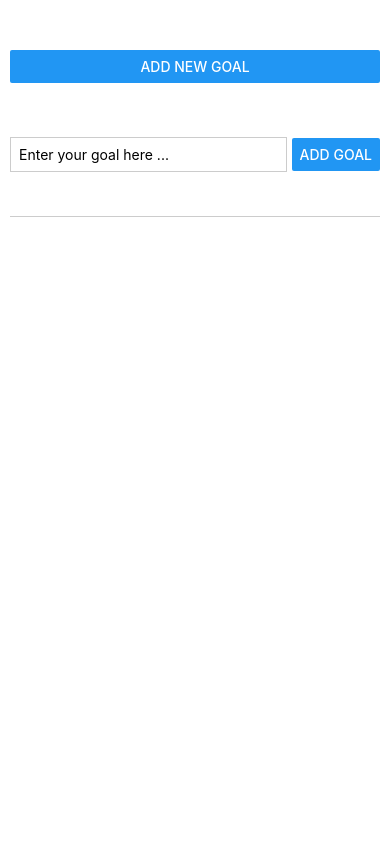
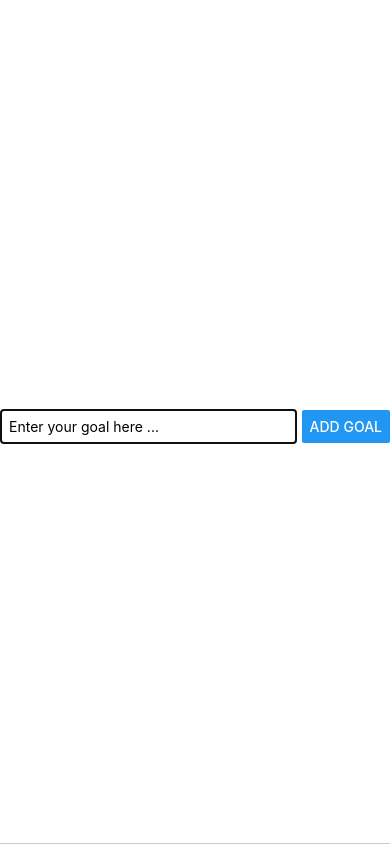
Before and after one commit to mike-mbugua/RN, a React Native app: screen / in a window 390 px wide. Both pictures are taken after a click on the button "ADD NEW GOAL". Built offline with nearby package versions, Linux system fonts and the light colour scheme.

Commit message:
add modal component

```diff
--- a/components/GoalInput.js
+++ b/components/GoalInput.js
@@ -1,5 +1,12 @@
 import { useState } from "react";
-import { StyleSheet, View, TextInput, Button, FlatList } from "react-native";
+import {
+  StyleSheet,
+  View,
+  TextInput,
+  Button,
+  FlatList,
+  Modal,
+} from "react-native";
 
 function GoalInput(props) {
   const [enteredText, setEnteredText] = useState("");
@@ -13,6 +20,7 @@ function GoalInput(props) {
     setEnteredText("");
   }
   return (
+    <Modal animationType="slide" visible={props.visible}>
       <View style={styles.inputContainer}>
         <TextInput
           style={styles.textInput}
@@ -22,6 +30,7 @@ function GoalInput(props) {
         />
         <Button title="Add Goal" onPress={addGoalHandler} />
       </View>
+    </Modal>
   );
 }
 
```
Lines whose indentation alone changed are shown as unchanged.
